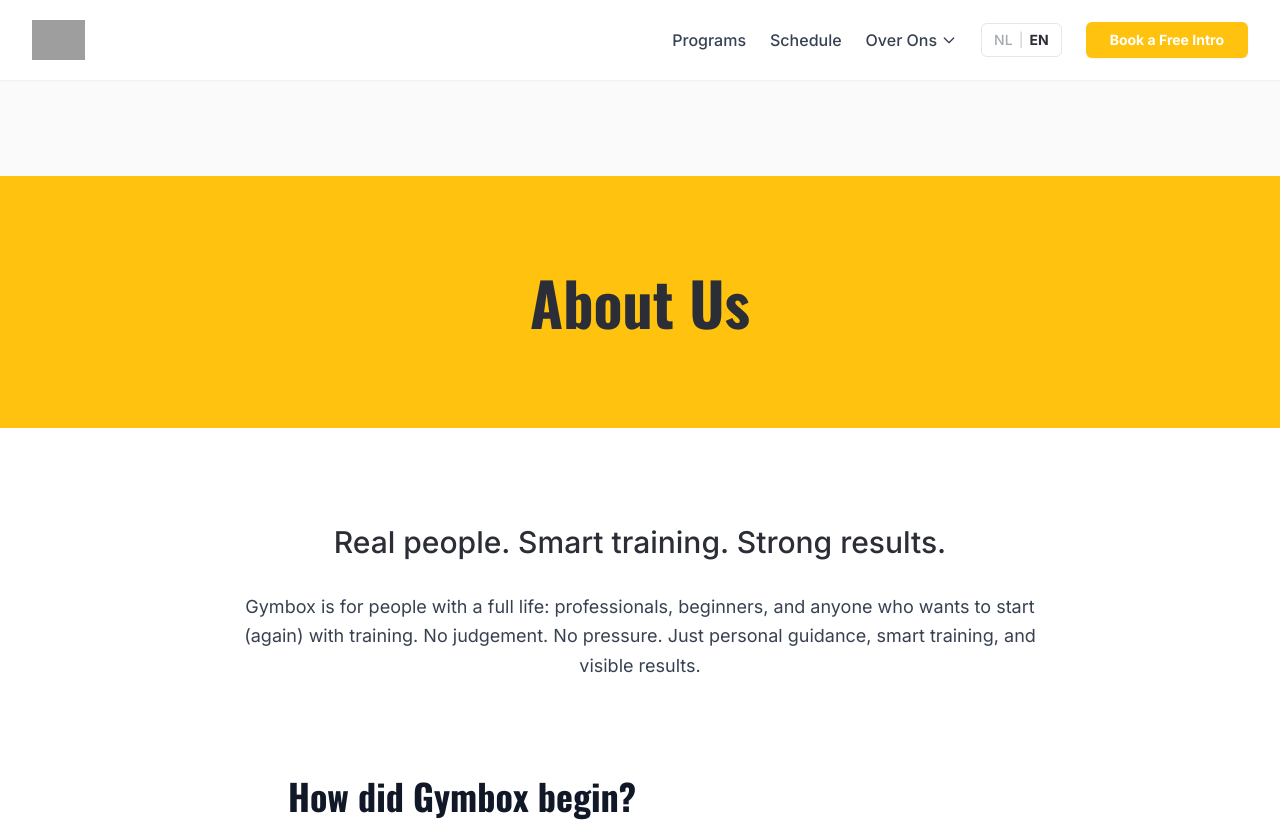
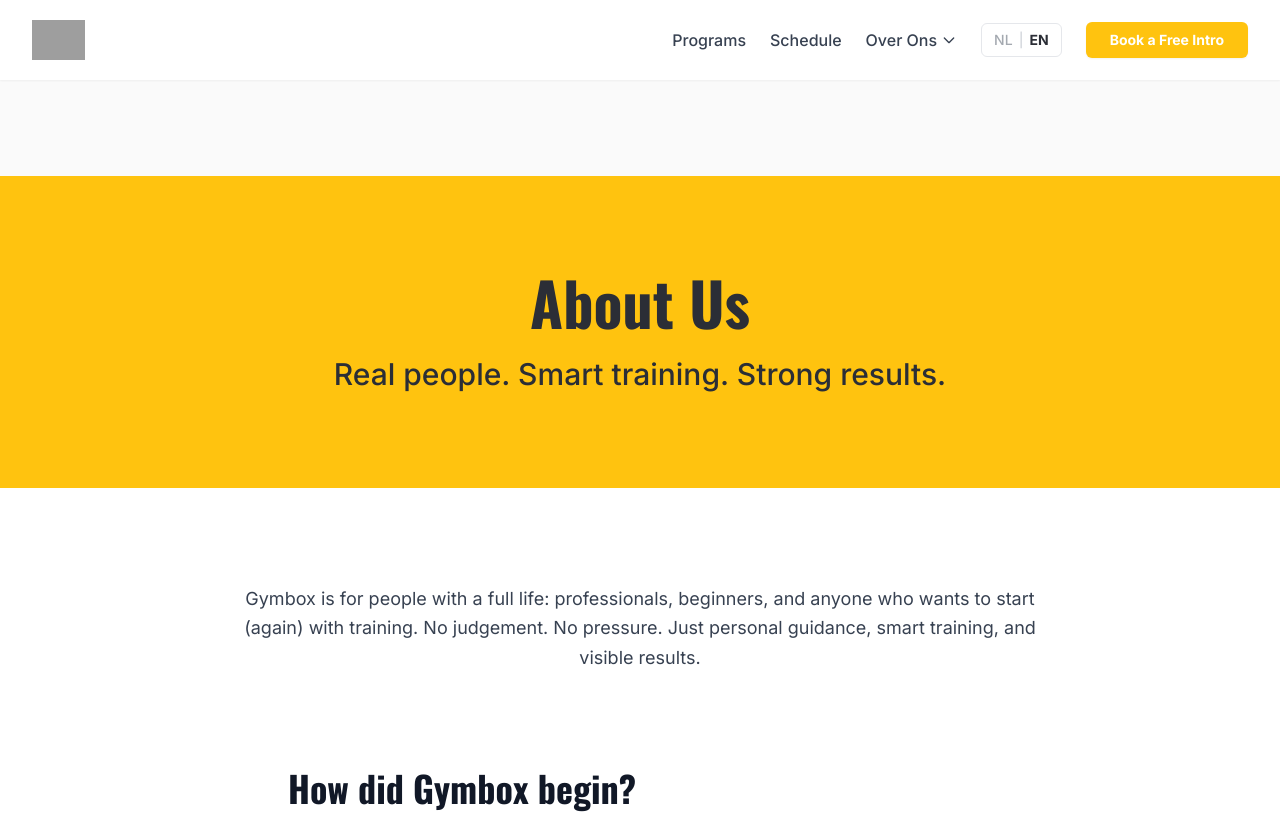
Before and after one commit to jeroenvanduijn/gymboxnoordwijk, a Next.js app: page /en/over-ons in a window 1280 px wide. Shown: the top 822 px of the page. Built offline with nearby package versions, Linux system fonts and the light colour scheme; grey boxes are pictures that could not be loaded.

Commit message:
style: Move subtitle to Over Ons hero with dark text for contrast

```diff
--- a/app/[lang]/over-ons/page.tsx
+++ b/app/[lang]/over-ons/page.tsx
@@ -11,17 +11,17 @@
   return (
     <main className="pt-24">
       {/* Hero */}
-      {/* Hero - Title Only */}
+      {/* Hero - Title & Subtitle */}
       <section className="bg-accent py-16 md:py-24">
-        <div className="container-custom text-center">
-          <h1 className="text-4xl md:text-6xl font-bold font-headings text-primary">{overOns.pageTitle}</h1>
+        <div className="container-custom text-center max-w-4xl mx-auto">
+          <h1 className="text-4xl md:text-6xl font-bold font-headings text-primary mb-6">{overOns.pageTitle}</h1>
+          <p className="text-2xl md:text-3xl font-medium text-primary">{overOns.pageSubtitle}</p>
         </div>
       </section>
 
-      {/* Intro Content */}
+      {/* Intro Text */}
       <section className="section-padding bg-white pb-0">
         <div className="container-custom text-center max-w-4xl mx-auto">
-          <p className="text-2xl md:text-3xl font-medium text-primary mb-8">{overOns.pageSubtitle}</p>
           <p className="text-gray-700 text-lg leading-relaxed">{overOns.intro}</p>
         </div>
       </section>
```
